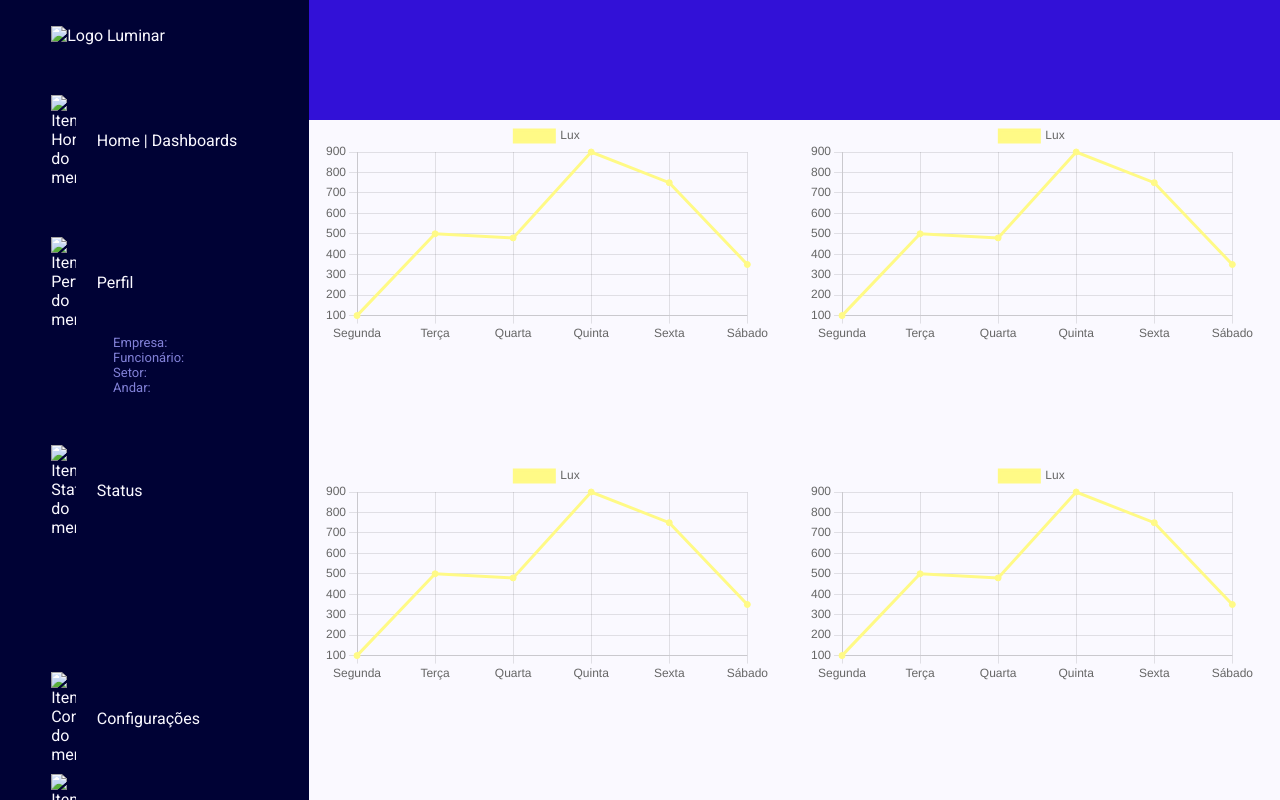
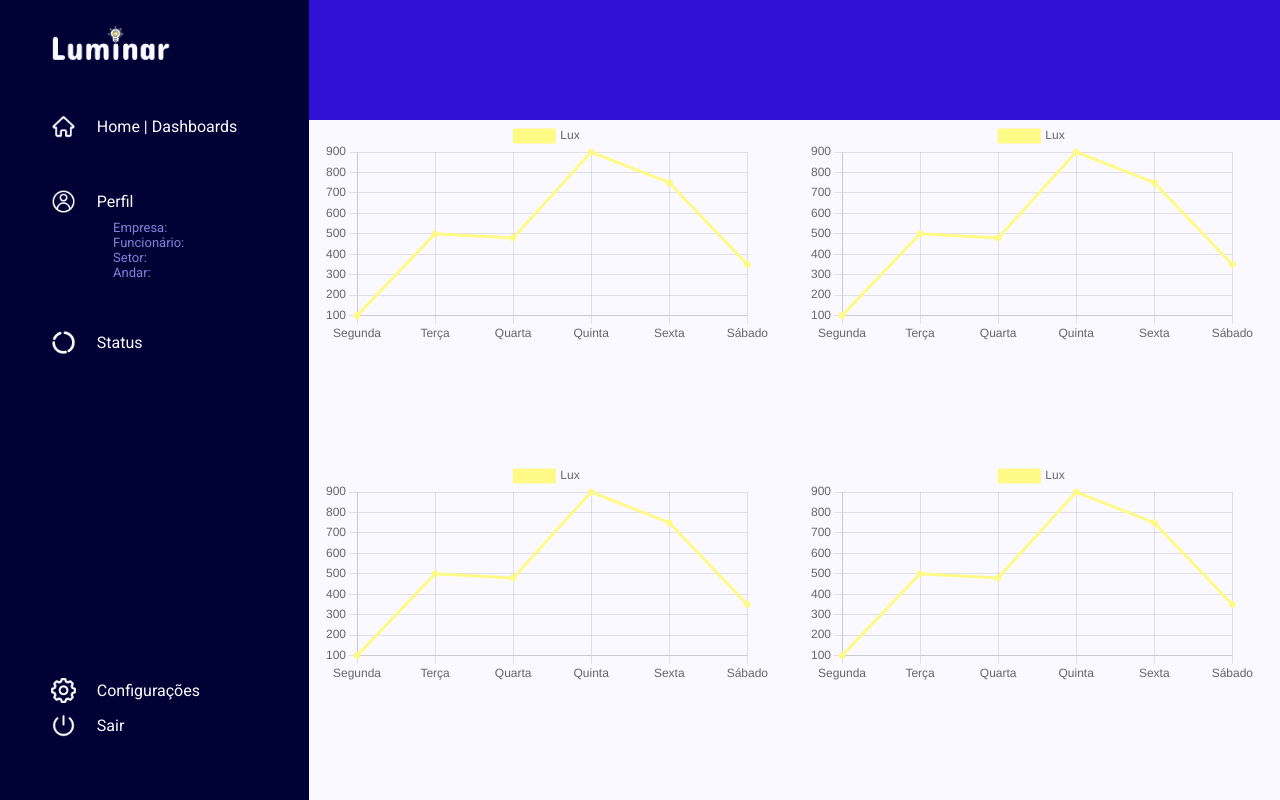
Before and after one commit to Projeto-Luminar/site-institucional, a plain HTML site: page Tela_dashboard_Bianca/dashboard.html in a window 1280 px wide. Drawn offline with nearby package versions, Linux system fonts and the light colour scheme; the site is published under a folder, as on GitHub Pages, so addresses that start at the root find nothing.

Commit message:
fiz uma alteração no endereço das imagens pois, não estavama aparecendo

```diff
--- a/Tela_dashboard_Bianca/dashboard.html
+++ b/Tela_dashboard_Bianca/dashboard.html
@@ -13,18 +13,18 @@
 <body>
     <div class="menu-dashboard">
         <div class="logo-luminar">
-            <img src="/assets/logoLuminar.png" alt="Logo Luminar" width="120px" />
+            <img src="./assets/logoLuminar.png" alt="Logo Luminar" width="120px" />
         </div>
         <div class="principal-menu">
             <div class="home-item-menu">
                 <a href="#">
-                    <img src="/assets/botao-de-inicio.png" alt="Item Home do menu" width="25px">
+                    <img src="./assets/botao-de-inicio.png" alt="Item Home do menu" width="25px">
                     <p>Home | Dashboards</p>
                 </a>
             </div>
             <div class="perfil-item-menu">
                 <a href="">
-                    <img src="/assets/perfil-de-usuario.png" alt="Item Perfil do menu" width="25px">
+                    <img src="./assets/perfil-de-usuario.png" alt="Item Perfil do menu" width="25px">
                     <p>Perfil</p>
                 </a>
                 <div class="itens-perfil">
@@ -36,7 +36,7 @@
             </div>
             <div class="status-item-menu">
                 <a href="">
-                    <img src="/assets/status.png" alt="Item Status do menu" width="25px">
+                    <img src="./assets/status.png" alt="Item Status do menu" width="25px">
                     <p>Status</p>
                 </a>
             </div>
@@ -44,13 +44,13 @@
         <div class="importante-menu">
             <div class="config-item-menu">
                 <a href="">
-                    <img src="/assets/configuracoes-cog.png" alt="Item Configurações do menu" width="25px">
+                    <img src="./assets/configuracoes-cog.png" alt="Item Configurações do menu" width="25px">
                     <p>Configurações</p>
                 </a>
             </div>
             <div class="sair-item-menu">
                 <a href="">
-                    <img src="/assets/power-off.png" alt="Item Sair do menu" width="25px">
+                    <img src="./assets/power-off.png" alt="Item Sair do menu" width="25px">
                     <p>Sair</p>
                 </a>
             </div>
```
